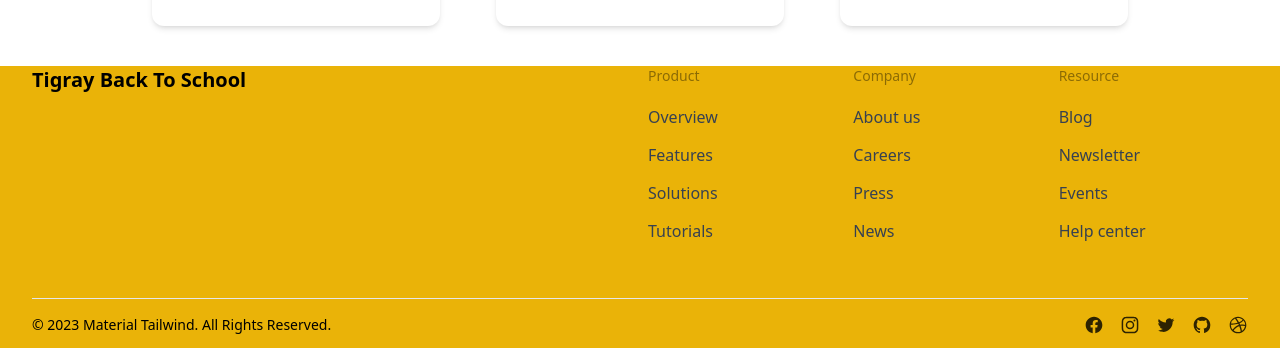
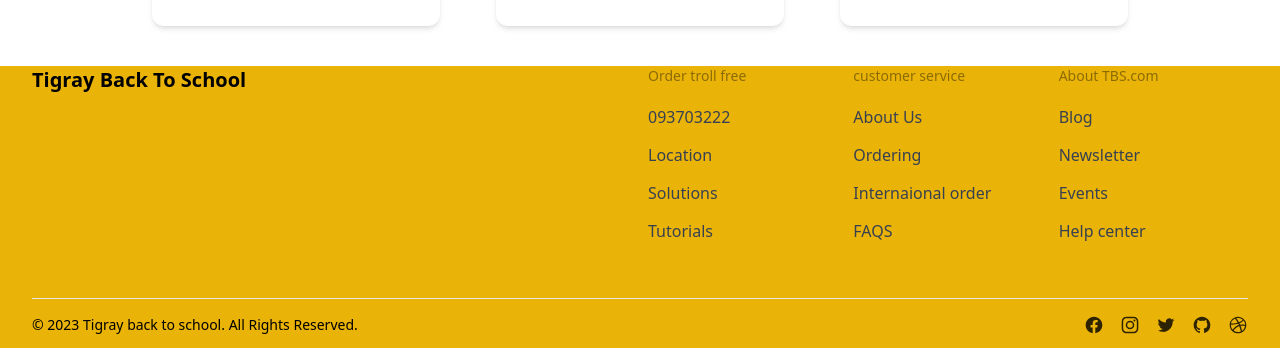
Before and after one commit to Mulubrhan1511/Save_Tigray, a React (Create React App) app in the folder front/: page /store in a window 1280 px wide. Shown: the part 1054-1402 px from the top of the page. Built offline with nearby package versions, Linux system fonts and the light colour scheme.

Commit message:
change texts on footer

```diff
--- a/front/src/component/Footer.js
+++ b/front/src/component/Footer.js
@@ -2,15 +2,15 @@ import { Typography } from "@material-tailwind/react";
 
 const LINKS = [
   {
-    title: "Product",
-    items: ["Overview", "Features", "Solutions", "Tutorials"],
+    title: "Order troll free",
+    items: ["093703222", "Location", "Solutions", "Tutorials"],
   },
   {
-    title: "Company",
-    items: ["About us", "Careers", "Press", "News"],
+    title: "customer service",
+    items: ["About Us", "Ordering", "Internaional order", "FAQS"],
   },
   {
-    title: "Resource",
+    title: "About TBS.com",
     items: ["Blog", "Newsletter", "Events", "Help center"],
   },
 ];
@@ -61,7 +61,7 @@ To School
             variant="small"
             className="mb-4 text-center font-normal text-blue-gray-900 md:mb-0"
           >
-            &copy; {currentYear} <a href="https://material-tailwind.com/">Material Tailwind</a>. All
+            &copy; {currentYear} <a href="https://material-tailwind.com/">Tigray back to school</a>. All
             Rights Reserved.
           </Typography>
           <div className="flex gap-4 text-blue-gray-900 sm:justify-center">
--- a/front/src/component/screens/Store.js
+++ b/front/src/component/screens/Store.js
@@ -110,7 +110,7 @@ export const Store = () => {
 
     <div class="w-72 bg-white shadow-md rounded-xl duration-500 hover:scale-105 hover:shadow-xl">
         <a href="#">
-            <img src="https://res.cloudinary.com/diulu4bz3/image/upload/v1703002768/kit_for_for_student2_lhqlnd.jpg"
+            <img src="https://res.cloudinary.com/diulu4bz3/image/upload/v1703056983/new_store_kit_qxlsad.jpg"
                     alt="Product" class="h-80 w-72 object-cover rounded-t-xl" />
             <div class="px-4 py-3 w-72">
                 <span class="text-gray-400 mr-3 uppercase text-xs">Gift package</span>
@@ -134,7 +134,7 @@ export const Store = () => {
 
     <div class="w-72 bg-white shadow-md rounded-xl duration-500 hover:scale-105 hover:shadow-xl">
         <a href="#">
-            <img src="https://res.cloudinary.com/diulu4bz3/image/upload/v1703002768/kit_for_for_student2_lhqlnd.jpg"
+            <img src="https://res.cloudinary.com/diulu4bz3/image/upload/v1703056983/new_store_kit_qxlsad.jpg"
                     alt="Product" class="h-80 w-72 object-cover rounded-t-xl" />
             <div class="px-4 py-3 w-72">
                 <span class="text-gray-400 mr-3 uppercase text-xs">Gift package</span>
```
Also changed, not shown: front/src/images/new_store_kit.jpg (added).
